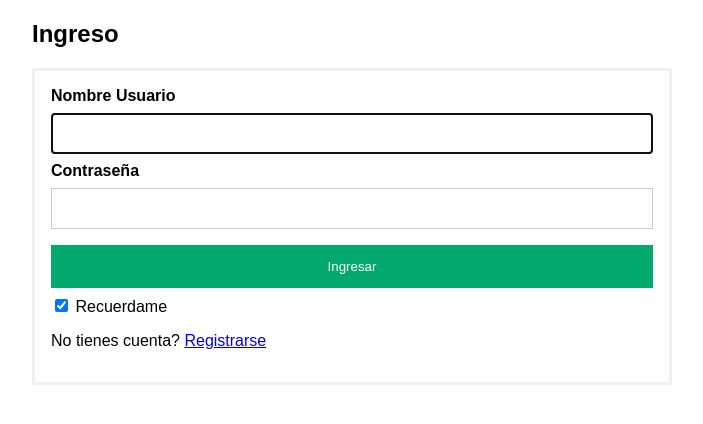
After one commit to Han253/pet_store, a Django app: page /accounts/login/ in a window 1280 px wide. The commit adds this page. Shown: the top 424 px of the page, without its empty margins (296-999 px from the left). Run offline with Django 4.2, Linux system fonts and the light colour scheme.

Commit message:
add changes last class

```diff
--- /dev/null
+++ b/commons/templates/registration/login.html
@@ -0,0 +1,114 @@
+{% load static %}
+<!DOCTYPE html>
+<html>
+<!--EJEMPLO ADAPTADO DE https://www.w3schools.com/howto/howto_css_login_form.asp -->
+<head>
+<meta name="viewport" content="width=device-width, initial-scale=1">
+<style>
+body {font-family: Arial, Helvetica, sans-serif;}
+form {border: 3px solid #f1f1f1;}
+
+input[type=text], input[type=password] {
+  width: 100%;
+  padding: 12px 20px;
+  margin: 8px 0;
+  display: inline-block;
+  border: 1px solid #ccc;
+  box-sizing: border-box;
+}
+
+button {
+  background-color: #04AA6D;
+  color: white;
+  padding: 14px 20px;
+  margin: 8px 0;
+  border: none;
+  cursor: pointer;
+  width: 100%;
+}
+
+button:hover {
+  opacity: 0.8;
+}
+
+.cancelbtn {
+  width: auto;
+  padding: 10px 18px;
+  background-color: #f44336;
+}
+
+.imgcontainer {
+  text-align: center;
+  margin: 24px 0 12px 0;
+}
+
+img.avatar {
+  width: 40%;
+  border-radius: 50%;
+}
+
+.container {
+  padding: 16px;
+}
+
+.contenedor{
+    width: 50vw;
+    margin-left: 25vw;
+}
+
+span.psw {
+  float: right;
+  padding-top: 16px;
+}
+
+/* Change styles for span and cancel button on extra small screens */
+@media screen and (max-width: 300px) {
+  span.psw {
+     display: block;
+     float: none;
+  }
+  .cancelbtn {
+     width: 100%;
+  }
+}
+</style>
+</head>
+<body>
+
+
+
+<div class="contenedor">
+    <h2>Ingreso</h2>
+    <form action="{% url 'login' %}" method="post">
+    {% csrf_token %}
+    <div class="container">
+        {% if form.errors %}
+        <p>Nombre de Usuario o Contraseña Incorrectos.</p>
+        {% endif %}
+
+        {% if next %}
+            {% if user.is_authenticated %}
+            <p>Tu cuenta no tiene acceso a esta página, si tienes otra cuenta por favor
+                ingresa tus credenciales.</p>
+            {% else %}
+            <p>Por favor, ingresar credenciales para ver la página.</p>
+            {% endif %}
+        {% endif %}
+
+        <label for="uname"><b>Nombre Usuario</b></label>
+        {{ form.username }}
+
+        <label for="psw"><b>Contraseña</b></label>
+        {{ form.password }}
+
+        <button type="submit">Ingresar</button>
+        <label>
+        <input type="checkbox" checked="checked" name="remember"> Recuerdame
+        <p>No tienes cuenta? <a href="{% url 'registro' %}">Registrarse</a></p>
+        </label>
+    </div>
+
+    </form>
+</div>
+</body>
+</html>
--- a/commons/urls.py
+++ b/commons/urls.py
@@ -4,5 +4,6 @@ from . import views
 
 urlpatterns = [
     #ruta, vista, nombre interno
-    path('',views.index, name='index')
+    path('',views.index, name='index'),
+    path('registro',views.registro,name='registro')
 ]
--- a/pets_store/settings.py
+++ b/pets_store/settings.py
@@ -134,3 +134,8 @@ MEDIA_ROOT = BASE_DIR / "archivos"
 # https://docs.djangoproject.com/en/4.2/ref/settings/#default-auto-field
 
 DEFAULT_AUTO_FIELD = 'django.db.models.BigAutoField'
+
+#Registrar URL de acceso al sistema
+#LOGIN CONFIGURATION
+LOGIN_REDIRECT_URL = '/'
+LOGOUT_REDIRECT_URL = '/accounts/login/'
--- a/pets_store/urls.py
+++ b/pets_store/urls.py
@@ -22,6 +22,7 @@ from django.conf.urls.static import static
 
 urlpatterns = [
     path('',include('commons.urls')),
+    path('accounts/', include('django.contrib.auth.urls')),
     path('productos/',include('productos.urls')),
     path('admin/', admin.site.urls),
 ]
```
Also changed, not shown: commons/forms.py (+20 -0 lines), commons/templates/base.html (+12 -6 lines), commons/templates/index.html (+7 -0 lines), commons/templates/register.html (added, +89 -0 lines), commons/views.py (+19 -1 lines).
